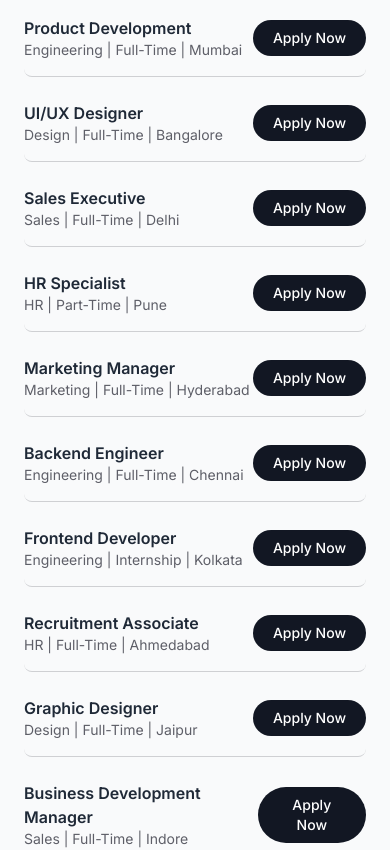
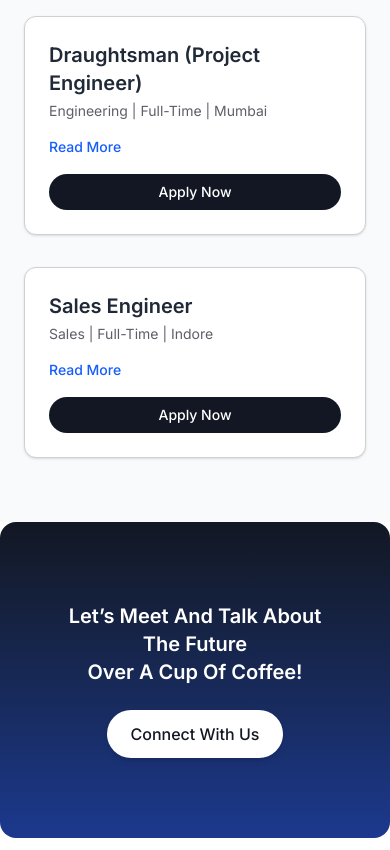
Before and after one commit to sandeep-raghunath/vaayu_india_web, a Next.js app: page /career in a window 390 px wide. Shown: the part 2820-3670 px from the top of the page. Built offline with nearby package versions, Linux system fonts and the light colour scheme.

Commit message:
Update OpenRoles.tsx

```diff
--- a/src/components/career/OpenRoles.tsx
+++ b/src/components/career/OpenRoles.tsx
@@ -3,6 +3,7 @@ import React, { useState } from "react";
 
 export default function CareerOpenRoles() {
   const departments = ["All Departments", "Engineering", "Marketing", "Sales", "HR", "Design"];
+
   const locations = [
     "All Locations",
     "Mumbai",
@@ -18,20 +19,53 @@ export default function CareerOpenRoles() {
   ];
 
   const jobs = [
-    { title: "Product Development", dept: "Engineering", type: "Full-Time", location: "Mumbai" },
-    { title: "UI/UX Designer", dept: "Design", type: "Full-Time", location: "Bangalore" },
-    { title: "Sales Executive", dept: "Sales", type: "Full-Time", location: "Delhi" },
-    { title: "HR Specialist", dept: "HR", type: "Part-Time", location: "Pune" },
-    { title: "Marketing Manager", dept: "Marketing", type: "Full-Time", location: "Hyderabad" },
-    { title: "Backend Engineer", dept: "Engineering", type: "Full-Time", location: "Chennai" },
-    { title: "Frontend Developer", dept: "Engineering", type: "Internship", location: "Kolkata" },
-    { title: "Recruitment Associate", dept: "HR", type: "Full-Time", location: "Ahmedabad" },
-    { title: "Graphic Designer", dept: "Design", type: "Full-Time", location: "Jaipur" },
-    { title: "Business Development Manager", dept: "Sales", type: "Full-Time", location: "Indore" },
+    {
+      title: "Draughtsman (Project Engineer)",
+      dept: "Engineering",
+      type: "Full-Time",
+      location: "Mumbai",
+      skills_Required: [
+        "AutoCAD (mandatory)",
+        "HVAC / MEP drawings knowledge preferred",
+        "Preparation of GA, detailed & as-built drawings",
+        "Site visits for measurements and field verification",
+        "Ability to generate leads & visit sites",
+        "Understand technical requirements of clients",
+        "Preparing HVAC Ducting drawings/models",
+        "Presenting drawing/models to clients",
+        "Ducting drawings",
+        "Quotation (Excel) formations",
+      ],
+    },
+    {
+      title: "Sales Engineer",
+      dept: "Sales",
+      type: "Full-Time",
+      location: "Indore",
+      skills_Required: [
+        "Identify and develop new business opportunities",
+        "Build and manage strong client relationships",
+        "Present HVAC solutions and submit proposals to customers",
+        "Support market expansion and brand presence",
+        "Execute consultative/solution-based selling",
+        "Generate and convert leads into sales",
+        "Ready to travel to sites across India",
+        "Able to take measurements on site and communicate with the design team",
+      ],
+    },
   ];
 
   const [selectedDept, setSelectedDept] = useState("All Departments");
   const [selectedLoc, setSelectedLoc] = useState("All Locations");
+
+  const [expandedJobs, setExpandedJobs] = useState({});
+
+  const toggleReadMore = (index) => {
+    setExpandedJobs((prev) => ({
+      ...prev,
+      [index]: !prev[index],
+    }));
+  };
 
   const filteredJobs = jobs.filter(
     (job) =>
@@ -44,6 +78,7 @@ export default function CareerOpenRoles() {
       <h2 className="text-center text-3xl font-bold text-gray-900 md:text-4xl">
         Open Roles At Vaayu
       </h2>
+
       <p className="mx-auto mt-4 max-w-2xl text-center text-gray-600">
         We&apos;re looking for mission-driven individuals who care about clean technology, climate,
         and meaningful innovation.
@@ -73,19 +108,44 @@ export default function CareerOpenRoles() {
       </div>
 
       {/* Job Listings */}
-      <div className="mt-10 space-y-6">
+      <div className="mt-10 space-y-8">
         {filteredJobs.length > 0 ? (
           filteredJobs.map((job, idx) => (
-            <div key={idx} className="flex items-center justify-between rounded-lg border-b pb-4">
-              <div>
-                <h3 className="font-semibold text-gray-800">{job.title}</h3>
-                <p className="text-sm text-gray-500">
-                  {job.dept} | {job.type} | {job.location}
-                </p>
+            <div key={idx} className="rounded-xl border bg-white p-6 shadow-sm">
+              <div className="flex flex-col gap-4 md:flex-row md:items-start md:justify-between">
+                <div className="flex-1">
+                  <h3 className="text-xl font-semibold text-gray-800">{job.title}</h3>
+
+                  <p className="mt-1 text-sm text-gray-500">
+                    {job.dept} | {job.type} | {job.location}
+                  </p>
+
+                  {/* Read More Button */}
+                  <button
+                    onClick={() => toggleReadMore(idx)}
+                    className="mt-4 text-sm font-medium text-blue-600 hover:underline"
+                  >
+                    {expandedJobs[idx] ? "Show Less" : "Read More"}
+                  </button>
+
+                  {/* Hidden initially, shown on click */}
+                  {expandedJobs[idx] && (
+                    <div className="mt-5">
+                      <h4 className="mb-3 font-medium text-gray-800">Skills Required:</h4>
+
+                      <ul className="list-disc space-y-2 pl-6 text-sm text-gray-600">
+                        {job.skills_Required.map((skill, skillIdx) => (
+                          <li key={skillIdx}>{skill}</li>
+                        ))}
+                      </ul>
+                    </div>
+                  )}
+                </div>
+
+                <button className="rounded-full bg-black px-5 py-2 text-sm font-medium text-white hover:bg-gray-800">
+                  Apply Now
+                </button>
               </div>
-              <button className="rounded-full bg-black px-5 py-2 text-sm font-medium text-white hover:bg-gray-800">
-                Apply Now
-              </button>
             </div>
           ))
         ) : (
```
